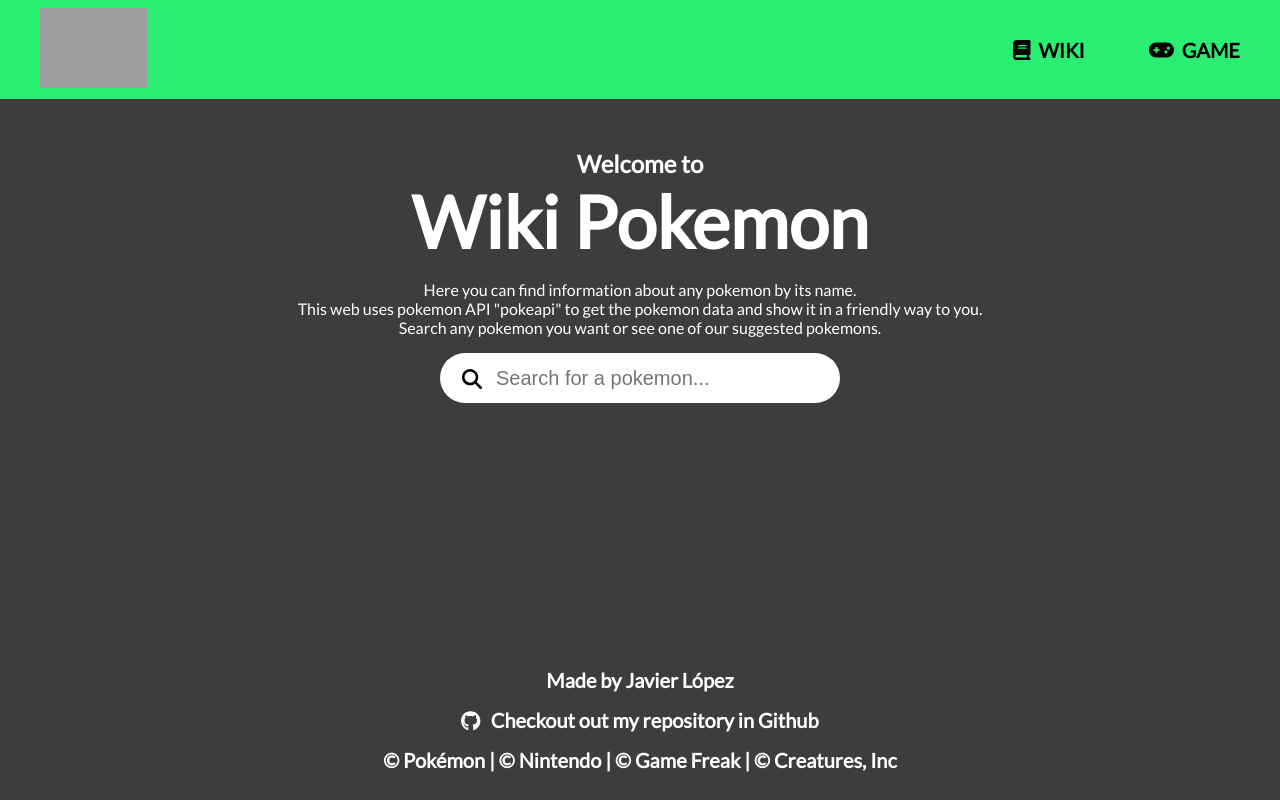
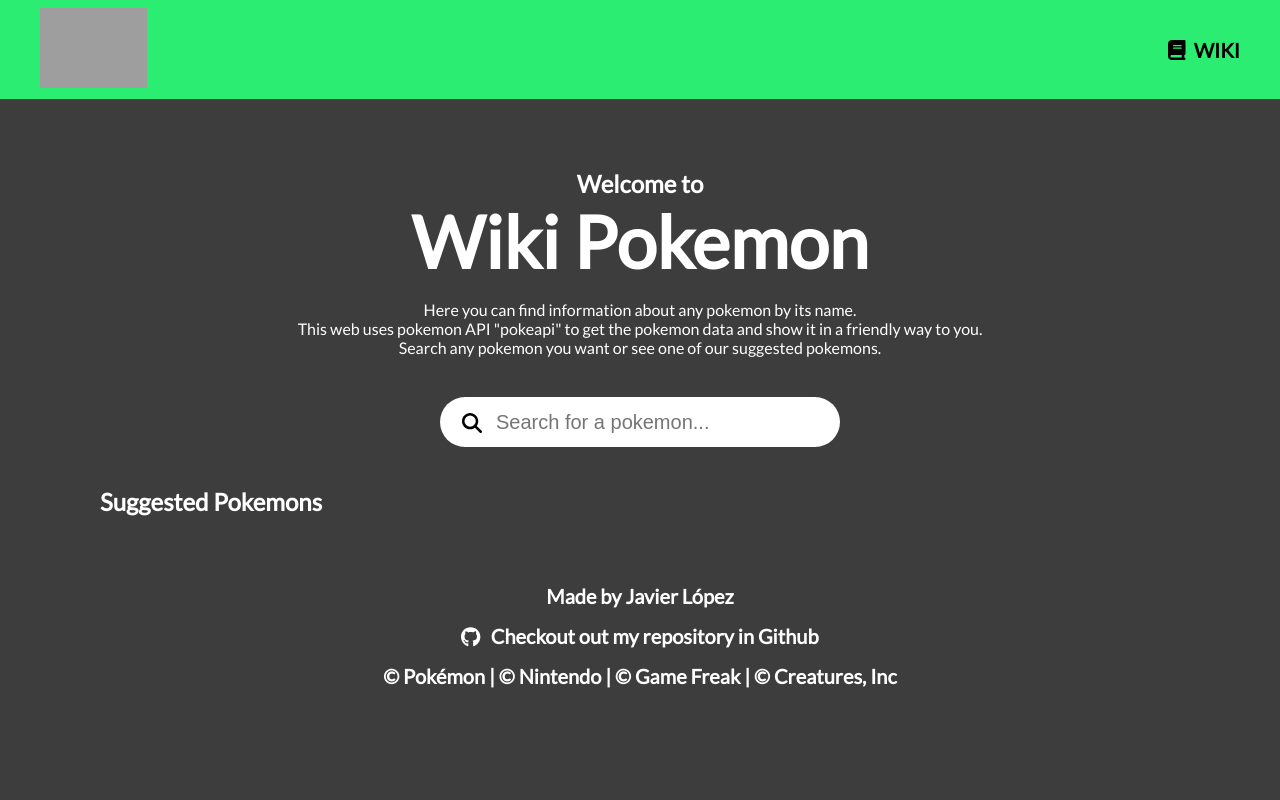
Before and after one commit to Javier1177/ipdb, a React (Create React App) app: page / in a window 1280 px wide. Built offline with nearby package versions, Linux system fonts and the light colour scheme; grey boxes are pictures that could not be loaded; a web font is replaced by a local one.

Commit message:
Modify some styles, move home page and add styles, starting pokemonCard components

```diff
--- a/src/App.jsx
+++ b/src/App.jsx
@@ -1,7 +1,7 @@
 import { Routes, Route } from 'react-router-dom';
 
 import Layout from './components/layout/layout.component';
-import Home from './pages/home.page';
+import Home from './pages/Home/home.page';
 
 import './App.css';
 
--- a/src/components/layout/footer/footer.styles.scss
+++ b/src/components/layout/footer/footer.styles.scss
@@ -1,7 +1,4 @@
 .footer-container {
-  position: absolute;
-  bottom: 0;
-  width: 100%;
   font-size: 20px;
 
   ul {
--- a/src/components/layout/header/header.component.jsx
+++ b/src/components/layout/header/header.component.jsx
@@ -23,12 +23,12 @@
             <span className='header-navegation-text'>WIKI</span>
           </div>
         </li>
-        <li>
+        {/* <li>
           <div className='header-link' onClick={useNavigation('/game')}>
             <FontAwesomeIcon icon={faGamepad} />
             <span className='header-navegation-text'>GAME</span>
           </div>
-        </li>
+        </li> */}
       </ul>
     </nav>
   );
--- /dev/null
+++ b/src/components/pokemonCard/pokemonCard.component.jsx
@@ -0,0 +1,11 @@
+import './pokemonCard.styles.scss';
+
+const PokemonCard = () => {
+  return (
+    <div className='pokemon-card-container'>
+      <h2>Suggested Pokemons</h2>
+    </div>
+  );
+};
+
+export default PokemonCard;
--- /dev/null
+++ b/src/components/pokemonCard/pokemonCard.styles.scss
@@ -0,0 +1,4 @@
+.pokemon-card-container {
+  margin: 10px auto;
+  width: 90%;
+}
--- a/src/components/welcome/welcome.component.jsx
+++ b/src/components/welcome/welcome.component.jsx
@@ -4,7 +4,7 @@
 
 const Welcome = () => {
   return (
-    <section className='welcome-container'>
+    <div className='welcome-container'>
       <div className='welcome-text-section'>
         <span>Welcome to</span>
         <h1 className='welcome-title'>Wiki Pokemon</h1>
@@ -16,7 +16,7 @@
         </p>
       </div>
       <SearchBox />
-    </section>
+    </div>
   );
 };
 
--- a/src/components/welcome/welcome.styles.scss
+++ b/src/components/welcome/welcome.styles.scss
@@ -20,5 +20,7 @@
 
   .searchbox-container {
     margin: 0 auto;
+    margin-top: 40px;
+    margin-bottom: 40px;
   }
 }
--- /dev/null
+++ b/src/pages/Home/home.page.jsx
@@ -0,0 +1,15 @@
+import Welcome from '../../components/welcome/welcome.component';
+import PokemonCard from '../../components/pokemonCard/pokemonCard.component';
+
+import './home.styles.scss';
+
+const Home = () => {
+  return (
+    <section className='home-container'>
+      <Welcome />
+      <PokemonCard />
+    </section>
+  );
+};
+
+export default Home;
--- /dev/null
+++ b/src/pages/Home/home.styles.scss
@@ -0,0 +1,3 @@
+.home-container {
+  padding: 20px 40px;
+}
--- a/src/pages/home.page.jsx
+++ /dev/null
@@ -1,11 +0,0 @@
-import Welcome from '../components/welcome/welcome.component';
-
-const Home = () => {
-  return (
-    <div className='home-container'>
-      <Welcome />
-    </div>
-  );
-};
-
-export default Home;
```
Also changed, not shown: public/index.html (+0 -23 lines).
